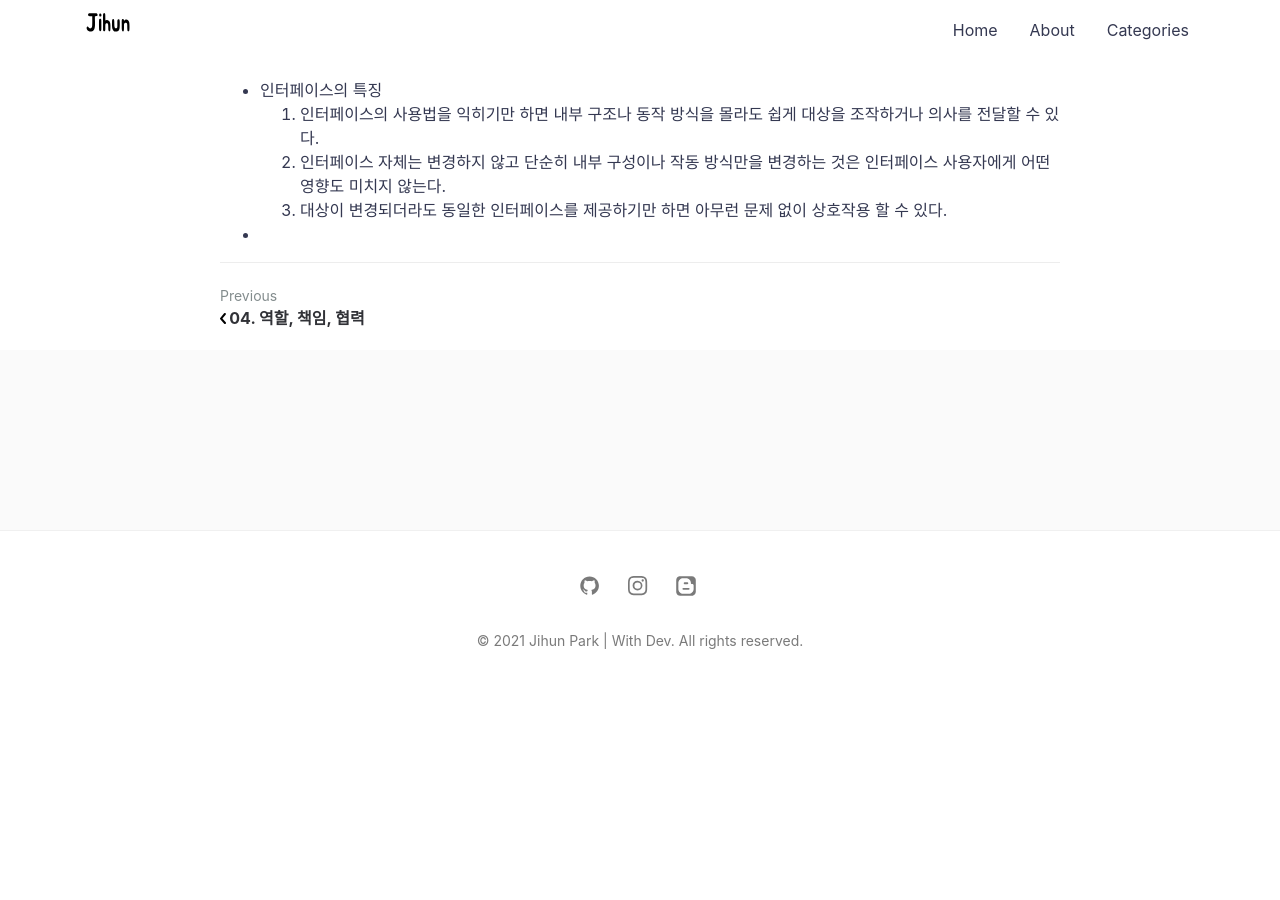
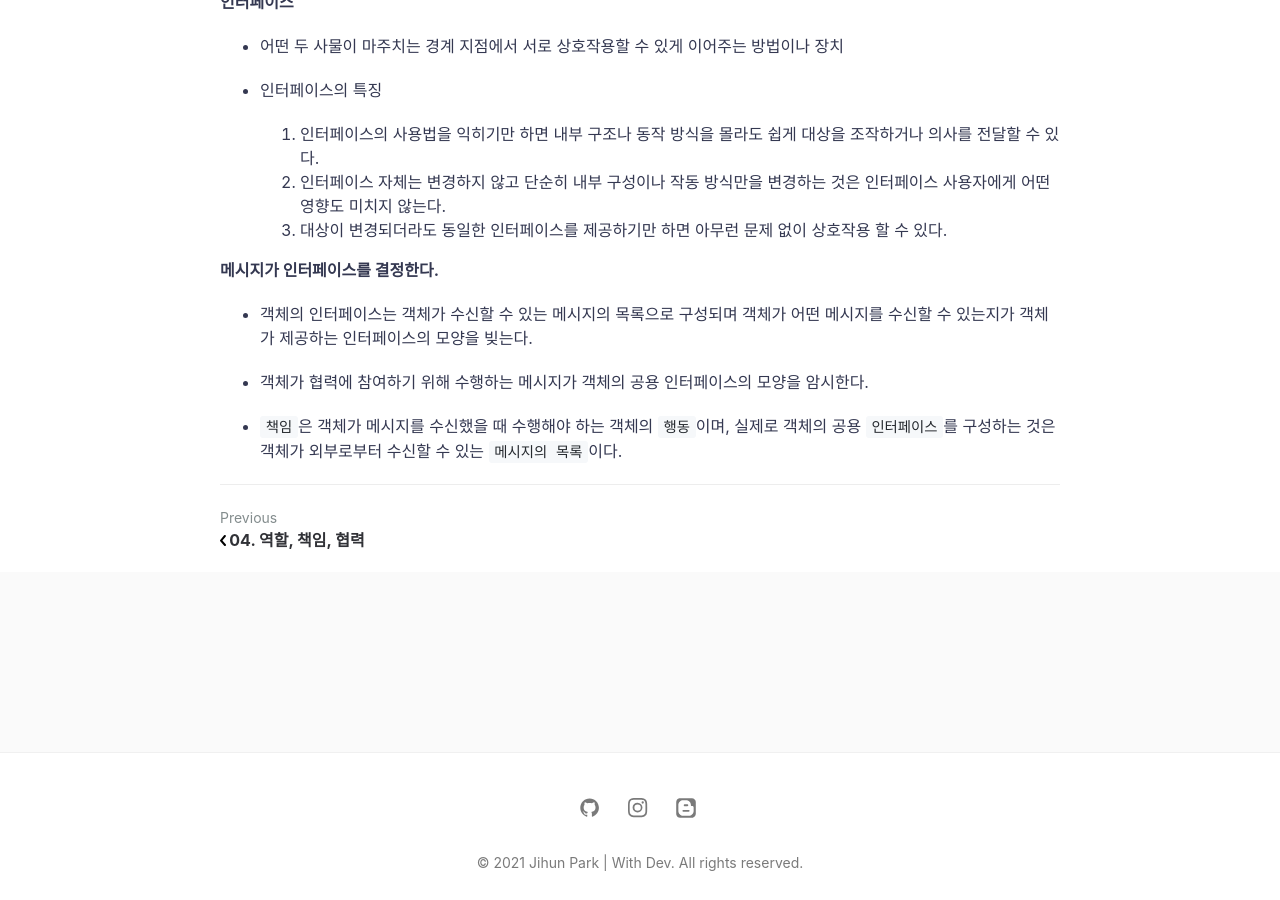
Before and after one commit to jihunparkme/jihunparkme.github.io, a Jekyll site: the page built from _posts/2021-02-03-TheEOO-책임과 메시지.md, in a window 1280 px wide and 900 px high, scrolled down 3565 px. Built offline with Jekyll 4.4.1, drawn with Linux system fonts in a browser that asks for light colours; comment, search, counter and statistics services are not loaded; before the commit the page ends 4261 px from its top, so only the background shows below that.

Commit message:
add contents

```diff
--- a/_posts/2021-02-03-TheEOO-책임과 메시지.md
+++ b/_posts/2021-02-03-TheEOO-책임과 메시지.md
@@ -145,4 +145,12 @@
   2. 인터페이스 자체는 변경하지 않고 단순히 내부 구성이나 작동 방식만을 변경하는 것은 인터페이스 사용자에게 어떤 영향도 미치지 않는다.
   3. 대상이 변경되더라도 동일한 인터페이스를 제공하기만 하면 아무런 문제 없이 상호작용 할 수 있다.
 
--
+**메시지가 인터페이스를 결정한다.**
+
+- 객체의 인터페이스는 객체가 수신할 수 있는 메시지의 목록으로 구성되며
+  객체가 어떤 메시지를 수신할 수 있는지가 객체가 제공하는 인터페이스의 모양을 빚는다.
+
+- 객체가 협력에 참여하기 위해 수행하는 메시지가 객체의 공용 인터페이스의 모양을 암시한다.
+
+- `책임`은 객체가 메시지를 수신했을 때 수행해야 하는 객체의 `행동`이며,
+   실제로 객체의 공용 `인터페이스`를 구성하는 것은 객체가 외부로부터 수신할 수 있는 `메시지의 목록`이다.
```
